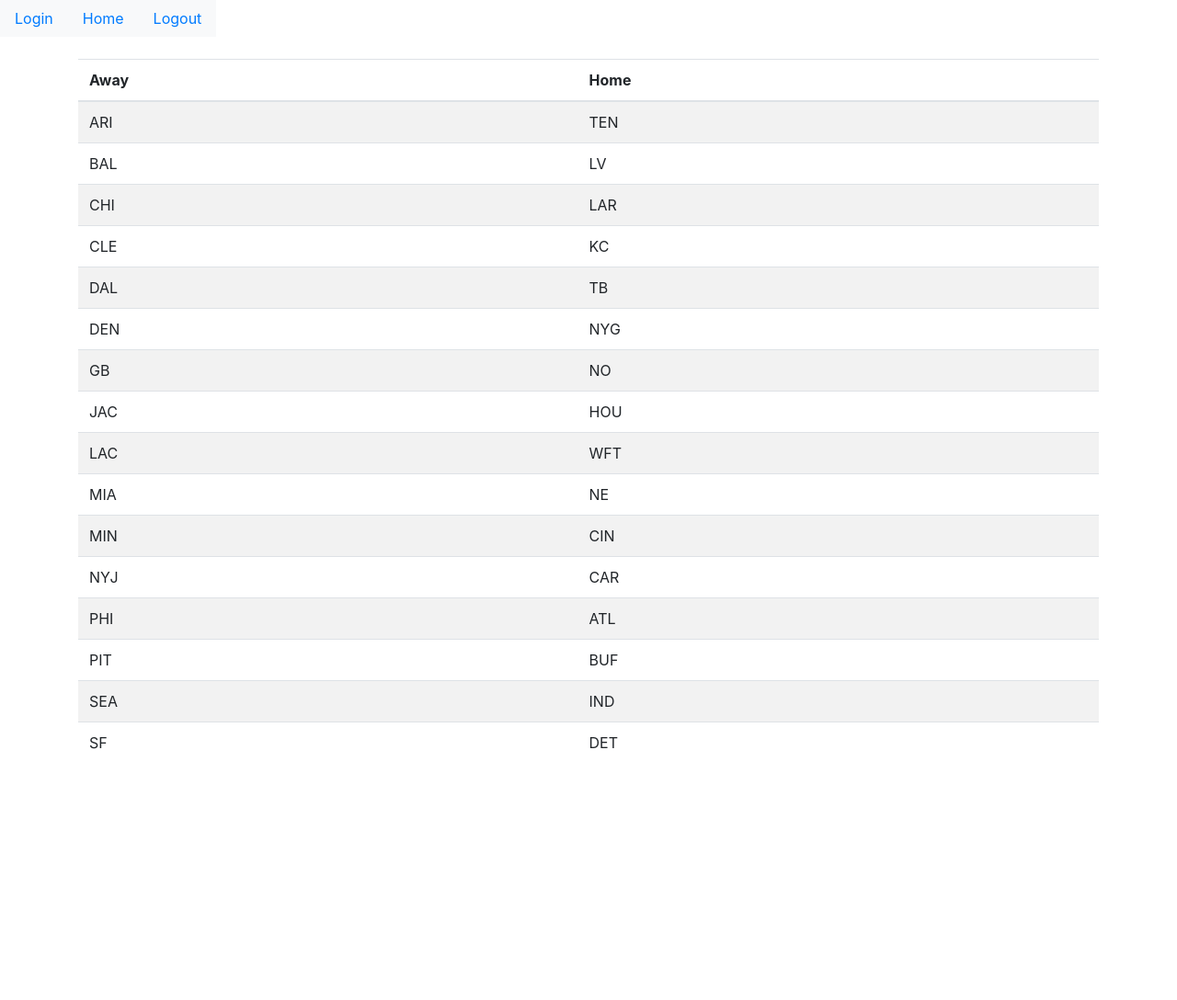
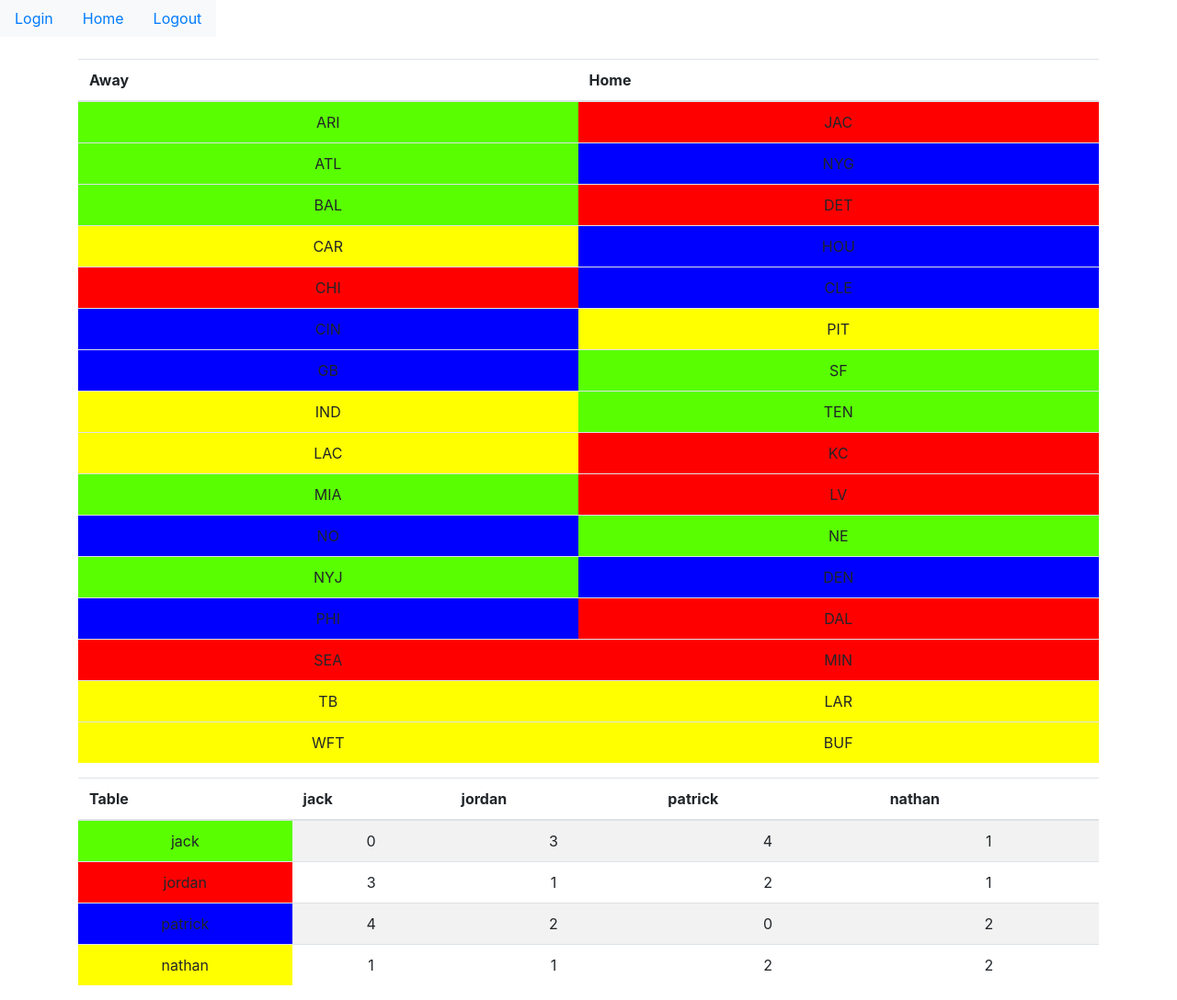
Before and after one commit to JackFrancis2357/NFL_Groupme_Bot, a Flask app: page / in a window 1280 px wide. Shown: the part 40-1128 px from the top of the page at 92% size. Before the commit the page ends 855 px from the top, so only its background shows below. Run offline with Flask 2, Linux system fonts and the light colour scheme; some libraries are stand-ins or nearby versions.

Commit message:
Initial webpage

```diff
--- a/app.py
+++ b/app.py
@@ -24,23 +24,105 @@ Session(app)
 # login_manager.init_app(app)
 # login_manager.login_view = ''
 
+def get_team_list(teams_list):
+    team_abb_list = []
+    for team in teams_list:
+        team_abb_list.append(configs.team_mapping_configs[team][0])
+    return team_abb_list
+
+
+def get_team_abb():
+    jack_teams = configs.base_configs['Jack']
+    jordan_teams = configs.base_configs['Jordan']
+    nathan_teams = configs.base_configs['Nathan']
+    patrick_teams = configs.base_configs['Patrick']
+
+    jack_t = get_team_list(jack_teams)
+    jordan_t = get_team_list(jordan_teams)
+    nathan_t = get_team_list(nathan_teams)
+    patrick_t = get_team_list(patrick_teams)
+
+    return jack_t, jordan_t, patrick_t, nathan_t
+
+
+def get_owner_hex_value(name):
+    if name == 'jack':
+        return '#59FF00'
+    elif name == 'jordan':
+        return '#FF0000'
+    elif name == 'patrick':
+        return '#0000FF'
+    elif name == 'nathan':
+        return '#FFFF00'
+
+
+def get_team_owner(team, ja_t, jo_t, pa_t, na_t):
+    if team in ja_t:
+        name = 'jack'
+        return name, get_owner_hex_value(name)
+    elif team in jo_t:
+        name = 'jordan'
+        return name, get_owner_hex_value(name)
+    elif team in pa_t:
+        name = 'patrick'
+        return name, get_owner_hex_value(name)
+    elif team in na_t:
+        name = 'nathan'
+        return name, get_owner_hex_value(name)
+    else:
+        return 'whoops'
+
+
 @app.route('/', methods=['GET', 'POST'])
 def homepage():
-    current_week = 1
+    current_week = 3
     matchups_df = pd.read_csv('./Weekly_Matchups.csv')
     current_matchups = matchups_df[f'Wk_{current_week}_Matchups']
     away_home_teams = current_matchups.str.split(pat='at', expand=True)
     away_home_teams.columns = ['Away', 'Home']
+    away_home_teams['Away'] = away_home_teams['Away'].map(lambda x: x.rstrip())
+    away_home_teams['Home'] = away_home_teams['Home'].map(lambda x: x.lstrip())
 
+    ja_t, jo_t, pa_t, na_t = get_team_abb()
+    weekly_matchups_df = pd.DataFrame(0, index=['jack', 'jordan', 'patrick', 'nathan'],
+                                      columns=['jack', 'jordan', 'patrick', 'nathan'])
     matchups = []
     for i in range(away_home_teams.shape[0]):
+        away_team = away_home_teams['Away'][i]
+        home_team = away_home_teams['Home'][i]
+        away_owner, away_color = get_team_owner(str(away_team), ja_t, jo_t, pa_t, na_t)
+        home_owner, home_color = get_team_owner(str(home_team), ja_t, jo_t, pa_t, na_t)
+
         doc = {
-            'Away': away_home_teams['Away'][i],
-            'Home': away_home_teams['Home'][i]
+            'Away': away_team,
+            'Away_Owner': away_color,
+            'Home': home_team,
+            'Home_Owner': home_color
         }
         matchups.append(doc)
 
-    return render_template('nfl_wins_homepage.html', matchups=matchups, columns=['Away', 'Home'])
+        weekly_matchups_df.loc[away_owner, home_owner] += 1
+        weekly_matchups_df.loc[home_owner, away_owner] += 1
+
+    owner_matchups = []
+    for i in range(weekly_matchups_df.shape[0]):
+        weekly_matchups_df.iloc[i, i] /= 2
+        doc = {
+            'owner': weekly_matchups_df.columns[i],
+            'owner_color': get_owner_hex_value(weekly_matchups_df.columns[i]),
+            'jack': weekly_matchups_df.iloc[i, 0],
+            'jordan': weekly_matchups_df.iloc[i, 1],
+            'patrick': weekly_matchups_df.iloc[i, 2],
+            'nathan': weekly_matchups_df.iloc[i, 3],
+        }
+        owner_matchups.append(doc)
+
+    owner_matchups_columns = weekly_matchups_df.columns
+    owner_matchups_columns = owner_matchups_columns.insert(0, 'Table')
+    print(owner_matchups_columns)
+
+    return render_template('nfl_wins_homepage.html', matchups=matchups, columns=['Away', 'Home'],
+                           owner_matchups=owner_matchups, owner_matchups_columns=owner_matchups_columns)
 
 
 @app.route('/groupmebot', methods=['POST'])
@@ -66,7 +148,6 @@ def webhook():
 
     # json we receive for every message in the chat
     data = request.get_json()
-    print(data)
 
     # The user_id of the user who sent the most recently message
     currentuser = data['user_id']
@@ -74,8 +155,6 @@ def webhook():
         'https://api.groupme.com/v3/groups/' + data['group_id'] + '?' + 'token=' + os.getenv('TOKEN')).json()
     # Keeping commented to test out other functionality for a minute
     groupme_users = dict()
-    print(user_json)
-    print(os.getenv('TOKEN'))
     for member in user_json['response']['members']:
         groupme_users.update({member['user_id']: member['name']})
 
@@ -253,11 +332,11 @@ def send_message(msg):
     return response.status_code
 
 
-if __name__ == '__main__':
-    app.run()
-# if __name__ == "__main__":
-#     try:
-#         session.clear()
-#     except:
-#         pass
-#     app.run(port=6432, debug=True)
+# if __name__ == '__main__':
+#     app.run()
+if __name__ == "__main__":
+    try:
+        session.clear()
+    except:
+        pass
+    app.run(port=6432, debug=True)
--- a/configs.py
+++ b/configs.py
@@ -6,3 +6,9 @@ with open('./config/base.yaml', 'r') as file:
         base_configs = yaml.safe_load(file)
     except yaml.YAMLError as e:
         print(e)
+
+with open('./config/team_mapping.yaml', 'r') as file:
+    try:
+        team_mapping_configs = yaml.safe_load(file)
+    except yaml.YAMLError as e:
+        print(e)
--- a/templates/nfl_wins_homepage.html
+++ b/templates/nfl_wins_homepage.html
@@ -12,8 +12,27 @@
             <tbody>
             {%- for row in matchups %}
                 <tr>
-                    <td> {{ row.Away }}</td>
-                    <td> {{ row.Home }}</td>
+                    <td class='text-center' style="background-color: {{ row.Away_Owner }}"> {{ row.Away }}</td>
+                    <td class='text-center' style="background-color: {{ row.Home_Owner }}"> {{ row.Home }}</td>
+                </tr>
+            {%- endfor %}
+            </tbody>
+        </table>
+        <table class="table table-striped">
+            <thead>
+            {%- for column in owner_matchups_columns %}
+                <th>{{ column }}</th>
+            {%- endfor %}
+            </thead>
+
+            <tbody>
+            {%- for row in owner_matchups %}
+                <tr>
+                    <td class='text-center' style="background-color: {{ row.owner_color }}"> {{ row.owner }}</td>
+                    <td class='text-center'> {{ row.jack }}</td>
+                    <td class='text-center'> {{ row.jordan }}</td>
+                    <td class='text-center'> {{ row.patrick }}</td>
+                    <td class='text-center'> {{ row.nathan }}</td>
                 </tr>
             {%- endfor %}
             </tbody>
```
Also changed, not shown: config/team_mapping.yaml (added, +64 -0 lines), test_jack.py (added, +8 -0 lines), 1 other file.
